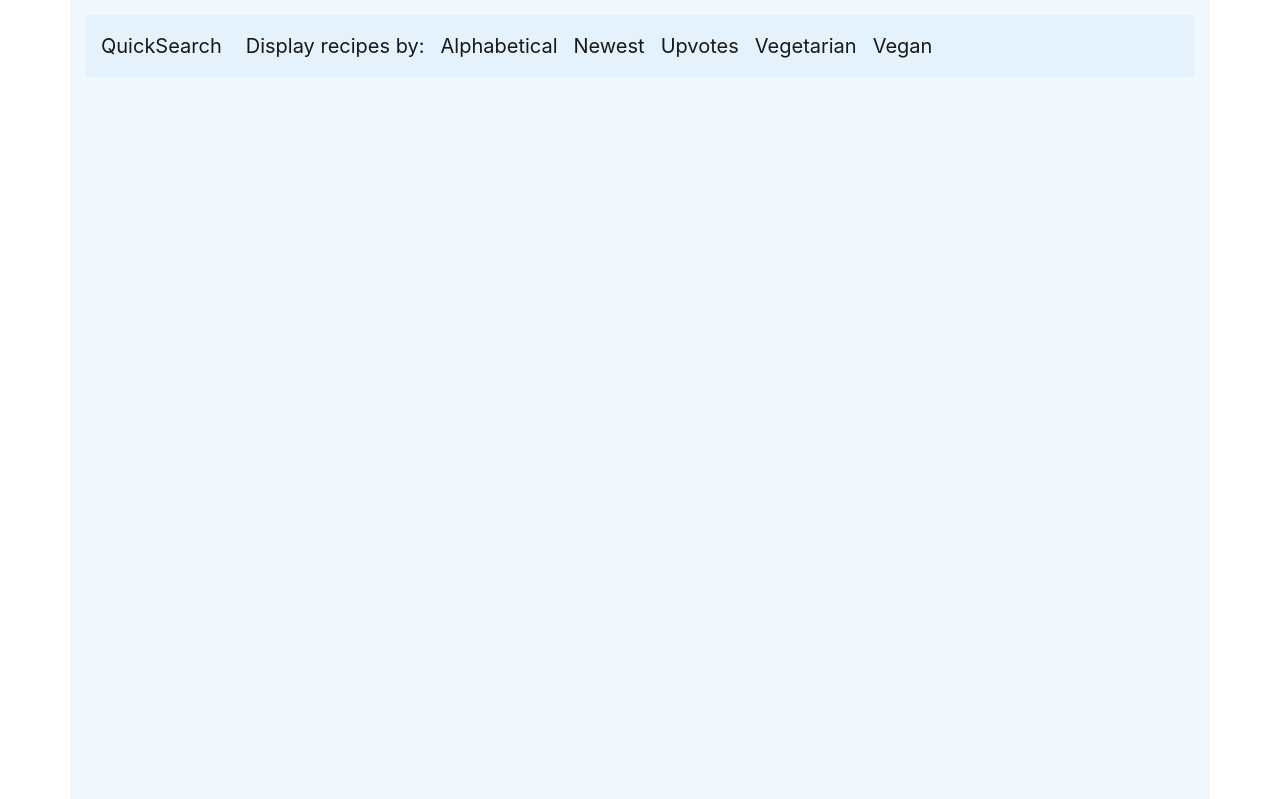
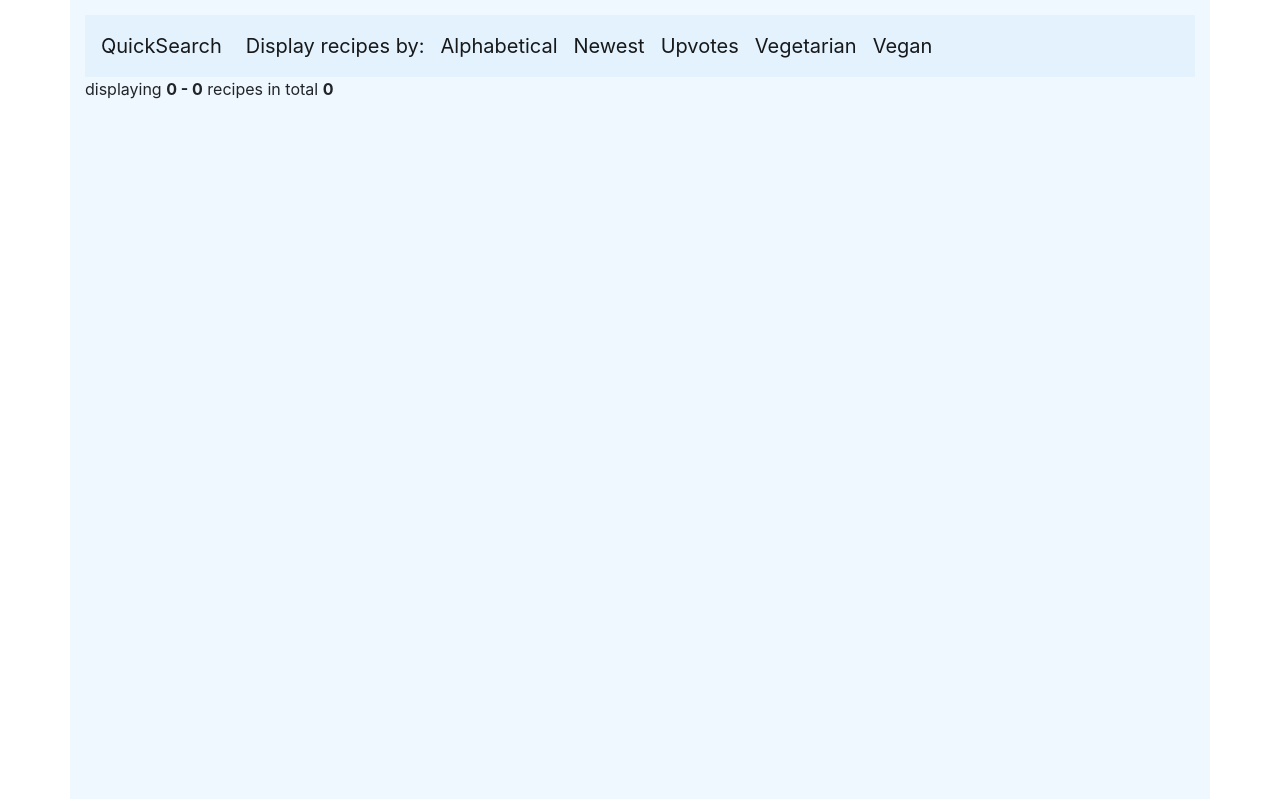
Before and after one commit to NinjaAiden/dcd-milestone-project, a Flask app: page /get_recipes in a window 1280 px wide. Shown: the part 63-862 px from the top of the page. Run offline with Flask 2, Linux system fonts and the light colour scheme; data that the repository does not hold is empty; some libraries are stand-ins or nearby versions.

Commit message:
added pagination functionality

```diff
--- a/app.py
+++ b/app.py
@@ -12,6 +12,8 @@ app.config["SECRET_KEY"] = 'SECRET_KEY'
 
 mongo = PyMongo(app)
 
+per_page = 5
+
 # main page
 @app.route('/')
 @app.route('/get_recipes')
@@ -24,9 +26,9 @@ def get_recipes():
 
     page = request.args.get(get_page_parameter(), type=int, default=1)
 
-    recipes = mongo.db.recipes.find().sort("recipe_title", 1)
+    recipes = mongo.db.recipes.find().sort("recipe_title", 1).skip((page - 1) * per_page).limit(per_page)
 
-    pagination = Pagination(page=page, per_page=5, total=recipes.count(), search=search, record_name='recipes')
+    pagination = Pagination(page=page, per_page=per_page, total=recipes.count(), search=search, record_name='recipes', css_framework='bootstrap4')
 
     return render_template('recipes.html',
         recipes=recipes,
@@ -36,27 +38,79 @@ def get_recipes():
 @app.route('/newest_recipes')
 def newest_recipes():
 
+    search = False
+    q = request.args.get('q')
+    if q:
+        search = True
+
+    page = request.args.get(get_page_parameter(), type=int, default=1)
+
+    recipes=mongo.db.recipes.find().sort("created", -1).skip((page - 1) * per_page).limit(per_page)
+
+    pagination = Pagination(page=page, per_page=per_page, total=recipes.count(), search=search, record_name='recipes', css_framework='bootstrap4')
+
     return render_template('recipes.html',
-        recipes=mongo.db.recipes.find().sort("created", -1))
+        recipes=recipes,
+        pagination=pagination
+        )
 
 
 @app.route('/upvoted_recipes')
 def upvoted_recipes():
 
+    search = False
+    q = request.args.get('q')
+    if q:
+        search = True
+
+    page = request.args.get(get_page_parameter(), type=int, default=1)
+
+    recipes=mongo.db.recipes.find().sort("upvotes", -1).skip((page - 1) * per_page).limit(per_page)
+
+    pagination = Pagination(page=page, per_page=per_page, total=recipes.count(), search=search, record_name='recipes', css_framework='bootstrap4')
+
     return render_template('recipes.html',
-        recipes=mongo.db.recipes.find().sort("upvotes", -1))
+        recipes=recipes,
+        pagination=pagination
+       )
 
 @app.route('/vegetarian_recipes')
 def vegetarian_recipes():
 
+    search = False
+    q = request.args.get('q')
+    if q:
+        search = True
+
+    page = request.args.get(get_page_parameter(), type=int, default=1)
+
+    recipes=mongo.db.recipes.find({"is_vegetarian": "on"}).skip((page - 1) * per_page).limit(per_page)
+
+    pagination = Pagination(page=page, per_page=per_page, total=recipes.count(), search=search, record_name='recipes', css_framework='bootstrap4')
+
     return render_template('recipes.html',
-        recipes=mongo.db.recipes.find({"is_vegetarian": "on"}))
+        recipes=recipes,
+        pagination=pagination
+        )
 
 @app.route('/vegan_recipes')
 def vegan_recipes():
 
+    search = False
+    q = request.args.get('q')
+    if q:
+        search = True
+
+    page = request.args.get(get_page_parameter(), type=int, default=1)
+
+    recipes=mongo.db.recipes.find({"is_vegan": "on"}).sort("upvotes", -1).skip((page - 1) * per_page).limit(per_page)
+
+    pagination = Pagination(page=page, per_page=per_page, total=recipes.count(), search=search, record_name='recipes', css_framework='bootstrap4')
+
     return render_template('recipes.html',
-        recipes=mongo.db.recipes.find({"is_vegan": "on"}))
+        recipes=recipes,
+        pagination=pagination
+        )
 
 # login page
 @app.route('/login', methods=['GET','POST'])
--- a/templates/recipes.html
+++ b/templates/recipes.html
@@ -29,8 +29,8 @@
     </div>
 </nav>
 
-{% for recipe in recipes %}
-<div class="container border mt-3">
+{{pagination.info}} {{ pagination.links }} {% for recipe in recipes %}
+<div class="container border my-2">
     <div class="row col-11">
         <div class="row mt-3 ml-3 col-10">
             <h2>
@@ -64,4 +64,4 @@
     </div>
 </div>
 
-{% endfor %} {% endblock %}
+{% endfor %} {{ pagination.links }} {% endblock %}
```
